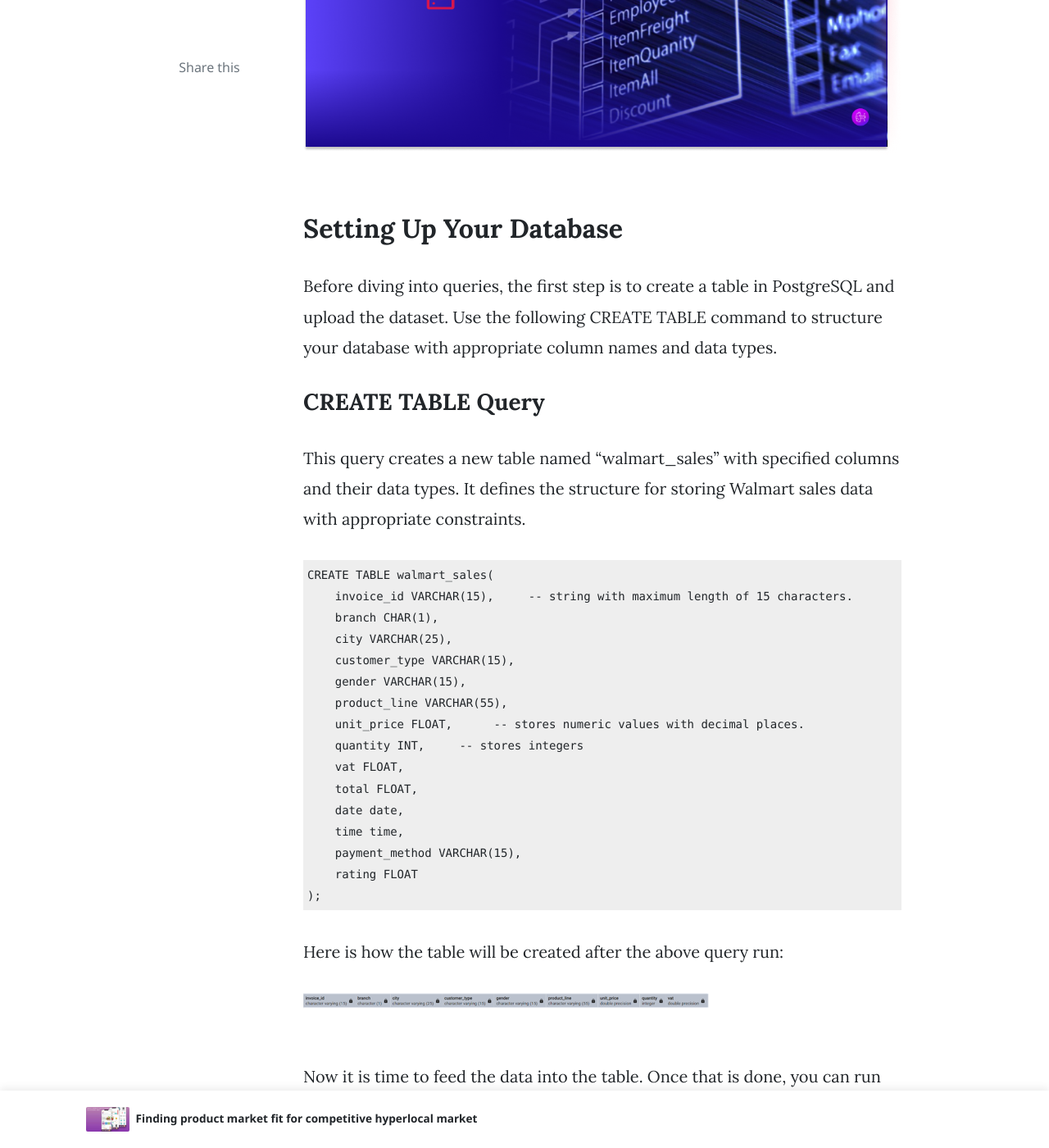
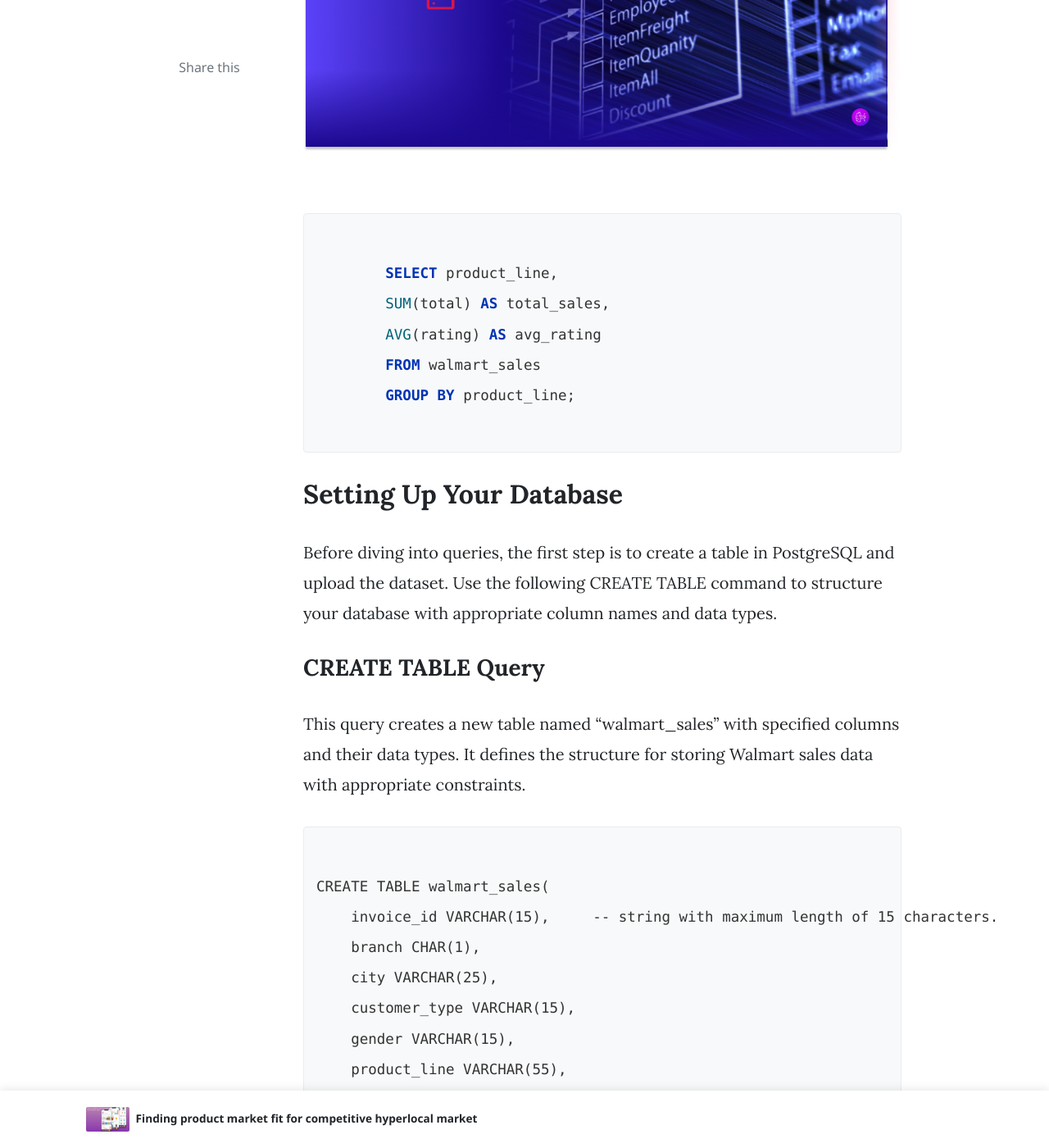
Before and after one commit to sneha-kataria/blog, a Jekyll site: the page built from _posts/product-management/2025-02-15-data-analysis-using-sql.md, in a window 1280 px wide and 1400 px high, scrolled down 1265 px. Shown: the whole window at 82% size. Built offline with Jekyll 4.4.1, drawn with Linux system fonts in a browser that asks for light colours; nearby versions of some CDN libraries; comment, search, counter and statistics services are not loaded.

Commit message:
pretty sql.

````diff
--- a/_layouts/post.html
+++ b/_layouts/post.html
@@ -35,10 +35,6 @@ layout: default
 		</div>
 	</div>
 </div>
-
-
-<script src="https://cdn.rawgit.com/google/code-prettify/master/loader/run_prettify.js"></script>
-
 
 
 <div class="container-lg pt-4 pb-4">
--- a/_posts/product-management/2025-02-15-data-analysis-using-sql.md
+++ b/_posts/product-management/2025-02-15-data-analysis-using-sql.md
@@ -17,6 +17,70 @@ build complexity. To follow along, you can use the Walmart sales dataset for dat
 
 ![Home Page](/blog/assets/images/sql_data_analysis/sql-data-analysis.png)
 
+<style>
+.sql-container {
+    background-color: #f8f9fa;
+    border: 1px solid #e9ecef;
+    border-radius: 4px;
+    padding: 15px;
+    margin: 10px 0;
+}
+
+.sql-code {
+    font-family: 'Consolas', 'Monaco', monospace;
+    color: #333;
+    line-height: 1.5;
+    white-space: pre;
+}
+
+.keyword {
+    color: #0033B3;
+    font-weight: bold;
+}
+
+.function {
+    color: #00627A;
+}
+</style>
+
+<div class="sql-container">
+    <code id="sql-code" class="sql-code">
+        SELECT product_line,
+        SUM(total) as total_sales,
+        AVG(rating) as avg_rating
+        FROM walmart_sales
+        GROUP BY product_line;
+    </code>
+</div>
+
+<script>
+// SQL keywords and functions lists
+const keywords = ['SELECT', 'FROM', 'WHERE', 'GROUP BY', 'ORDER BY', 'HAVING', 'AS', 'AND', 'OR', 'JOIN', 'ON'];
+const functions = ['SUM', 'AVG', 'COUNT', 'MAX', 'MIN'];
+
+function highlightSQL() {
+    let codeElement = document.getElementById('sql-code');
+    let text = codeElement.innerHTML;
+
+    // Highlight keywords
+    keywords.forEach(keyword => {
+        const regex = new RegExp(`\\b${keyword}\\b`, 'gi');
+        text = text.replace(regex, `<span class="keyword">${keyword}</span>`);
+    });
+
+    // Highlight functions
+    functions.forEach(func => {
+        const regex = new RegExp(`\\b${func}\\b`, 'gi');
+        text = text.replace(regex, `<span class="function">${func}</span>`);
+    });
+
+    codeElement.innerHTML = text;
+}
+
+// Run highlighting when page loads
+window.onload = highlightSQL;
+</script>
+
 ## Setting Up Your Database
 
 Before diving into queries, the first step is to create a table in PostgreSQL and upload the dataset.
@@ -25,7 +89,9 @@ Use the following CREATE TABLE command to structure your database with appropria
 ### CREATE TABLE Query
 This query creates a new table named "walmart_sales" with specified columns and their data types.
 It defines the structure for storing Walmart sales data with appropriate constraints.
-```SQL
+
+<div class="sql-container">
+<code id="sql-code" class="sql-code">
 CREATE TABLE walmart_sales(
     invoice_id VARCHAR(15),     -- string with maximum length of 15 characters.
     branch CHAR(1),
@@ -42,7 +108,9 @@ CREATE TABLE walmart_sales(
     payment_method VARCHAR(15),
     rating FLOAT
 );
-```
+</code>
+</div>
+
 
 Here is how the table will be created after the above query run:
 
````
